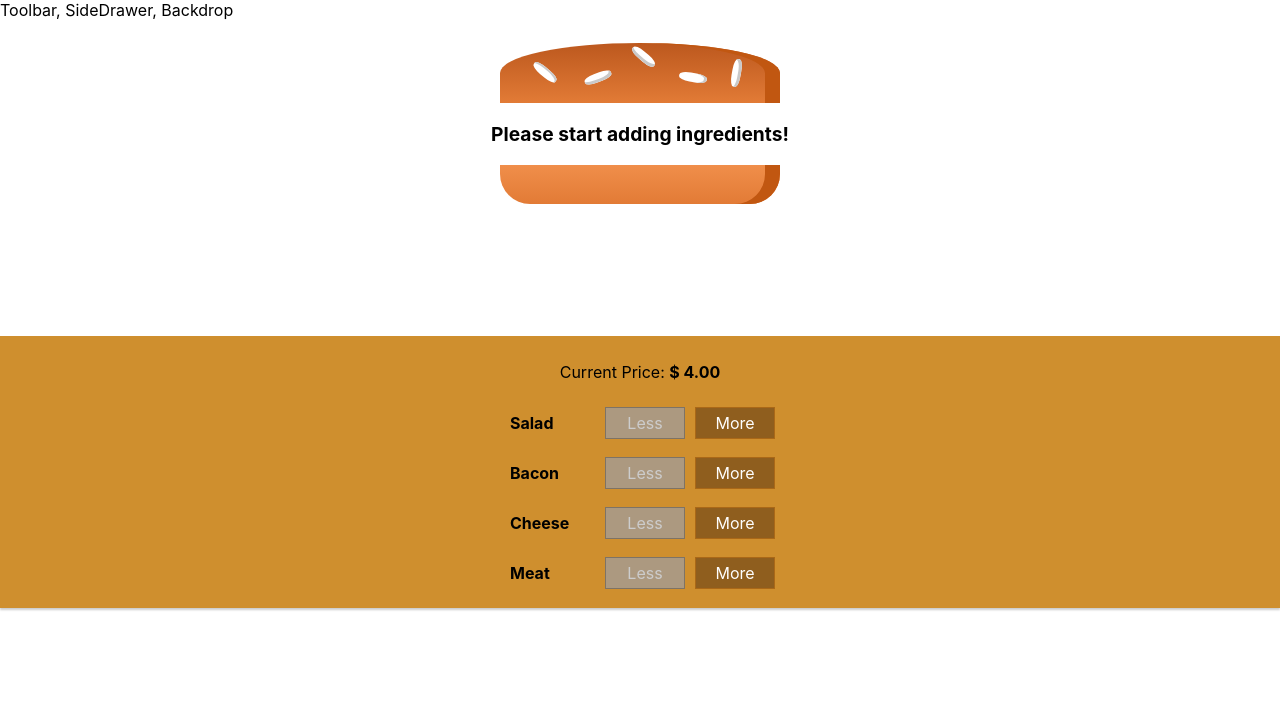
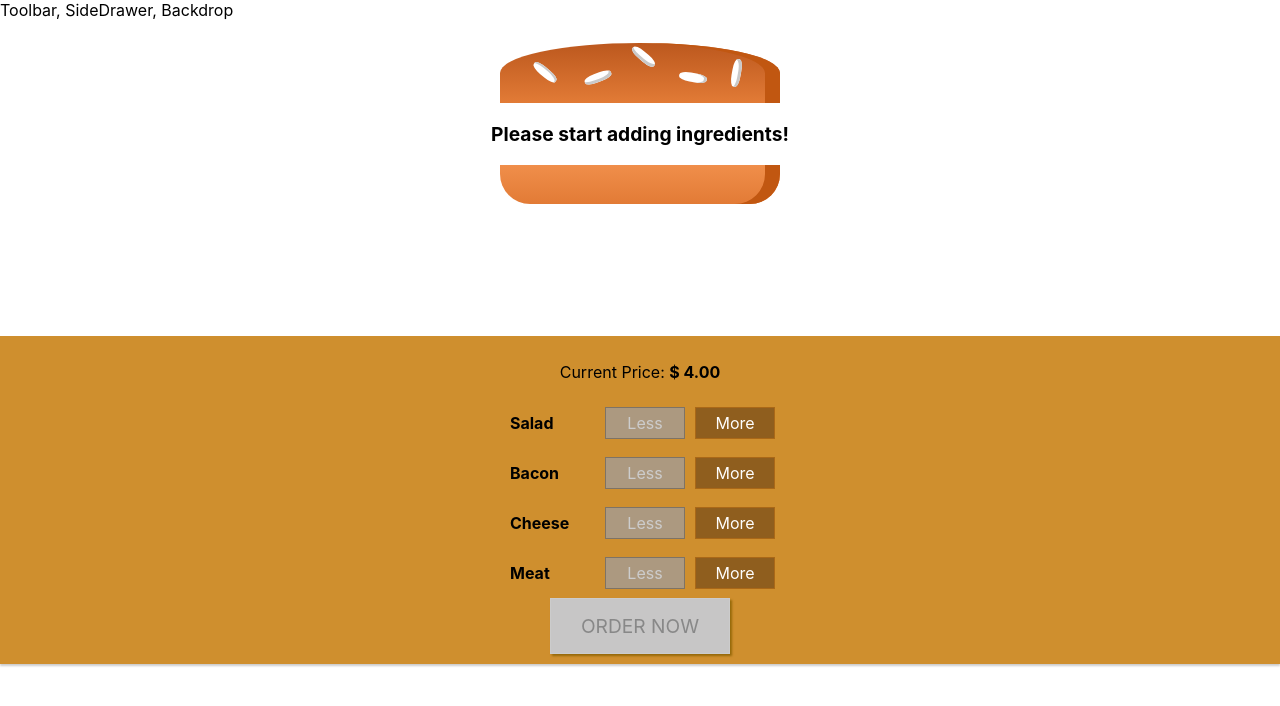
Before and after one commit to aleej/burger-builder, a React (Create React App) app: page / in a window 1280 px wide. Shown: the top 706 px of the page. Built offline with nearby package versions, Linux system fonts and the light colour scheme.

Commit message:
Task67 Adds the Order Now functionality

```diff
--- a/src/components/Burger/BuildControls/BuildControls.js
+++ b/src/components/Burger/BuildControls/BuildControls.js
@@ -21,6 +21,9 @@
                 removed={() => props.ingredientRemoved(ctrl.type)}
                 disabled={props.disabled[ctrl.type]} />
         ))}
+        <button
+            className={classes.OrderButton}
+            disabled={!props.purchasable}>ORDER NOW</button>
     </div>
 );
 
--- a/src/components/Burger/BuildControls/BuildControls.module.css
+++ b/src/components/Burger/BuildControls/BuildControls.module.css
@@ -8,3 +8,44 @@
     margin: auto;
     padding: 10px 0;
 }
+
+.OrderButton {
+    background-color: #DAD735;
+    outline: none;
+    cursor: pointer;
+    border: 1px solid #966909;
+    color: #966909;
+    font-family: inherit;
+    font-size: 1.2em;
+    padding: 15px 30px;
+    box-shadow: 2px 2px 2px #966909;
+}
+
+.OrderButton:hover, .OrderButton:active {
+    background-color: #A0DB41;
+    border: 1px solid #966909;
+    color: #966909;
+}
+
+.OrderButton:disabled {
+    background-color: #C7C6C6;
+    cursor: not-allowed;
+    border: 1px solid #ccc;
+    color: #888888;
+}
+
+.OrderButton:not(:disabled) {
+    animation: enable 0.3s linear;
+}
+
+@keyframes enable {
+    0% {
+        transform: scale(1);
+    }
+    60% {
+        transform: scale(1.1);
+    }
+    100% {
+        transform: scale(1);
+    }
+}
--- a/src/containers/BurgerBuilder/BurgerBuilder.js
+++ b/src/containers/BurgerBuilder/BurgerBuilder.js
@@ -2,7 +2,7 @@
 
 import Aux from '../../hoc/Aux';
 import Burger from '../../components/Burger/Burger';
-import BurgerControls from '../../components/Burger/BuildControls/BuildControls';
+import BuildControls from '../../components/Burger/BuildControls/BuildControls';
 
 const INGREDIENT_PRICES = {
     salad: 0.5,
@@ -19,7 +19,20 @@
             cheese: 0,
             meat: 0,
         },
-        totalPrice: 4
+        totalPrice: 4,
+        purchasable: false
+    }
+
+    updatePurchaseState = (ingredients) => {
+        const sum = Object.keys(ingredients)
+            .map(igKey => {
+                return ingredients[igKey];
+            })
+            .reduce((sum, el) => {
+                return sum = sum + el;
+            }, 0);
+
+        this.setState({purchasable: sum > 0});
     }
 
     addIngredientHandler = (type) => {
@@ -33,6 +46,7 @@
         const oldPrice = this.state.totalPrice;
         const newPrice = oldPrice + priceAddition;
         this.setState({totalPrice: newPrice, ingredients: updatedIngredients});
+        this.updatePurchaseState(updatedIngredients);
     }
 
     removeIngredientHandler = (type) => {
@@ -49,6 +63,7 @@
         const oldPrice = this.state.totalPrice;
         const newPrice = oldPrice - priceDeduction;
         this.setState({totalPrice: newPrice, ingredients: updatedIngredients});
+        this.updatePurchaseState(updatedIngredients);
     }
 
     render() {
@@ -58,13 +73,15 @@
         for (let key in disabledInfo){
             disabledInfo[key] = disabledInfo[key] <= 0
         };
+
         return (
             <Aux>
                 <Burger ingredients={this.state.ingredients} />
-                <BurgerControls
+                <BuildControls
                     ingredientAdded={this.addIngredientHandler}
                     ingredientRemoved={this.removeIngredientHandler}
                     disabled={disabledInfo}
+                    purchasable={this.state.purchasable}
                     currentPrice={this.state.totalPrice} />
             </Aux>
         );
```
